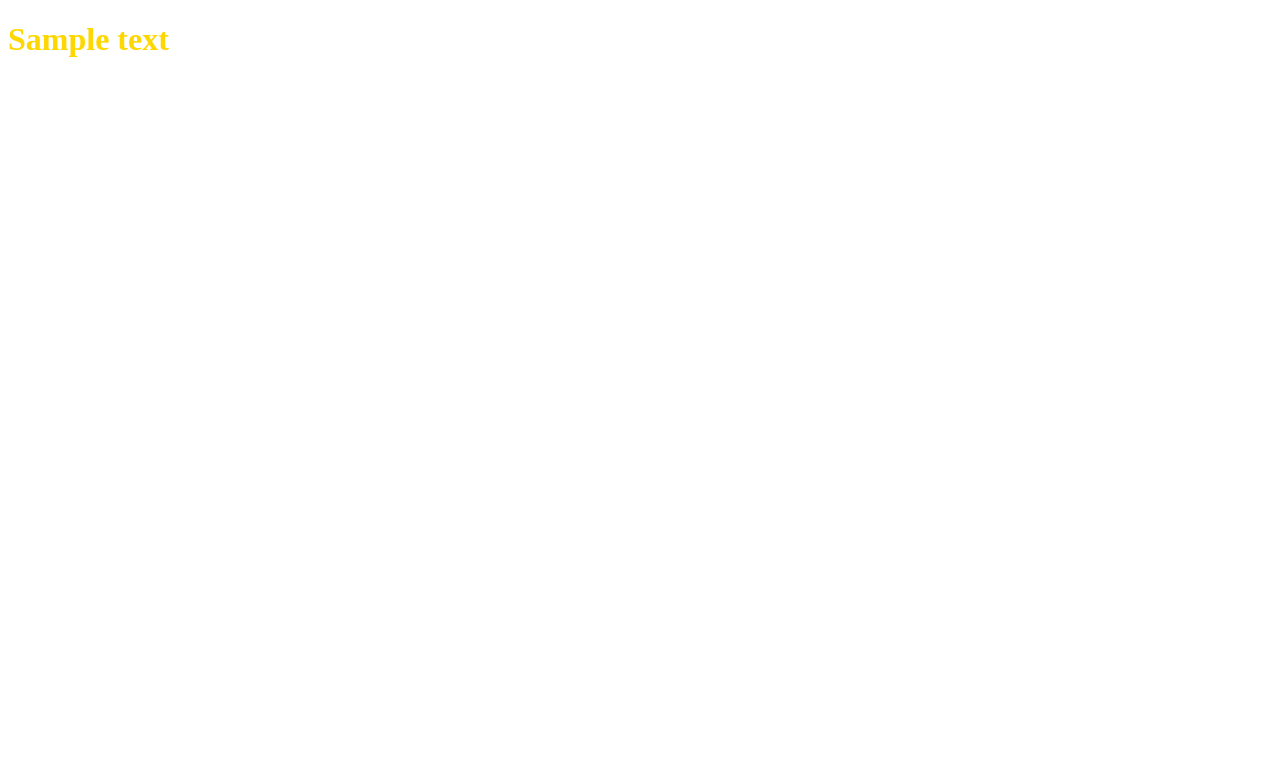
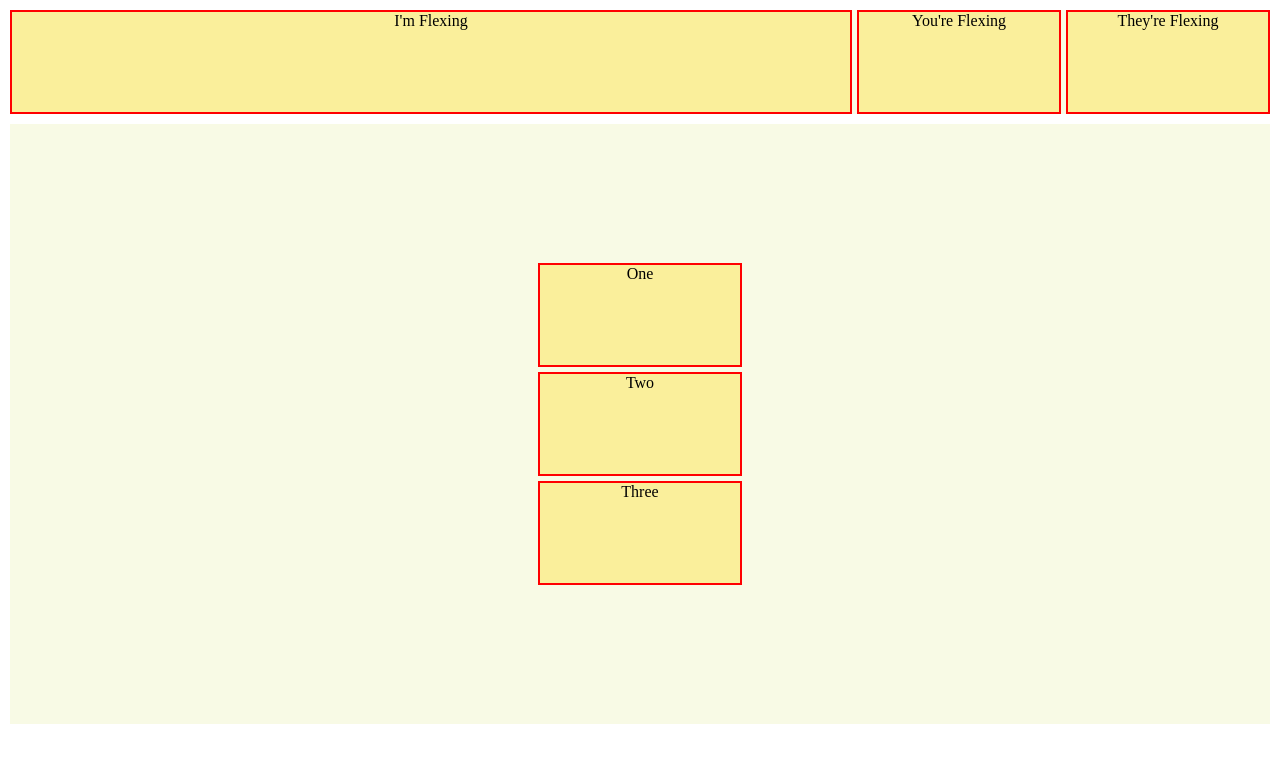
Before and after one commit to yash-tile/demo-repo, a plain HTML site: page src/index.html in a window 1280 px wide. Drawn offline with Linux system fonts and the light colour scheme.

Commit message:
learned flex

```diff
--- a/src/index.html
+++ b/src/index.html
@@ -3,10 +3,32 @@
 <head>
     <meta charset="UTF-8">
     <meta name="viewport" content="width=device-width, initial-scale=1.0">
-    <title>Homepage</title>
+    <title>Flexbox</title>
     <link rel="stylesheet" href="./styles.css">
 </head>
 <body>
-    <h1>Sample text</h1>
+    <div class="container">
+        <div class="item special">
+            <p>I'm Flexing</p>
+        </div>
+        <div class="item">
+            <p>You're Flexing</p>
+        </div>
+        <div class="item">
+            <p>They're Flexing</p>
+        </div>
+    </div>
+
+    <div class="container vertical">
+        <div class="item">
+            <p>One</p>
+        </div>
+        <div class="item">
+            <p>Two</p>
+        </div>
+        <div class="item">
+            <p>Three</p>
+        </div>
+    </div>
 </body>
 </html>
--- a/src/styles.css
+++ b/src/styles.css
@@ -1,3 +1,32 @@
-h1{
-    color: gold;
+*{
+    margin: 0;
+    padding: 0;
 }
+
+
+.container{
+    display: flex;
+    background-color: #F8FAE5;
+    margin: 10px;
+    gap: 5px;
+}
+
+.vertical{
+    flex-direction: column;
+    height: 600px;
+    justify-content: center;
+    align-items: center;
+
+}
+
+.item{
+    background-color: #FAEF9B;
+    width: 200px;
+    height: 100px;
+    text-align: center;
+    border: 2px solid red;
+}
+
+.special{
+    flex-grow: 2;
+}
```
